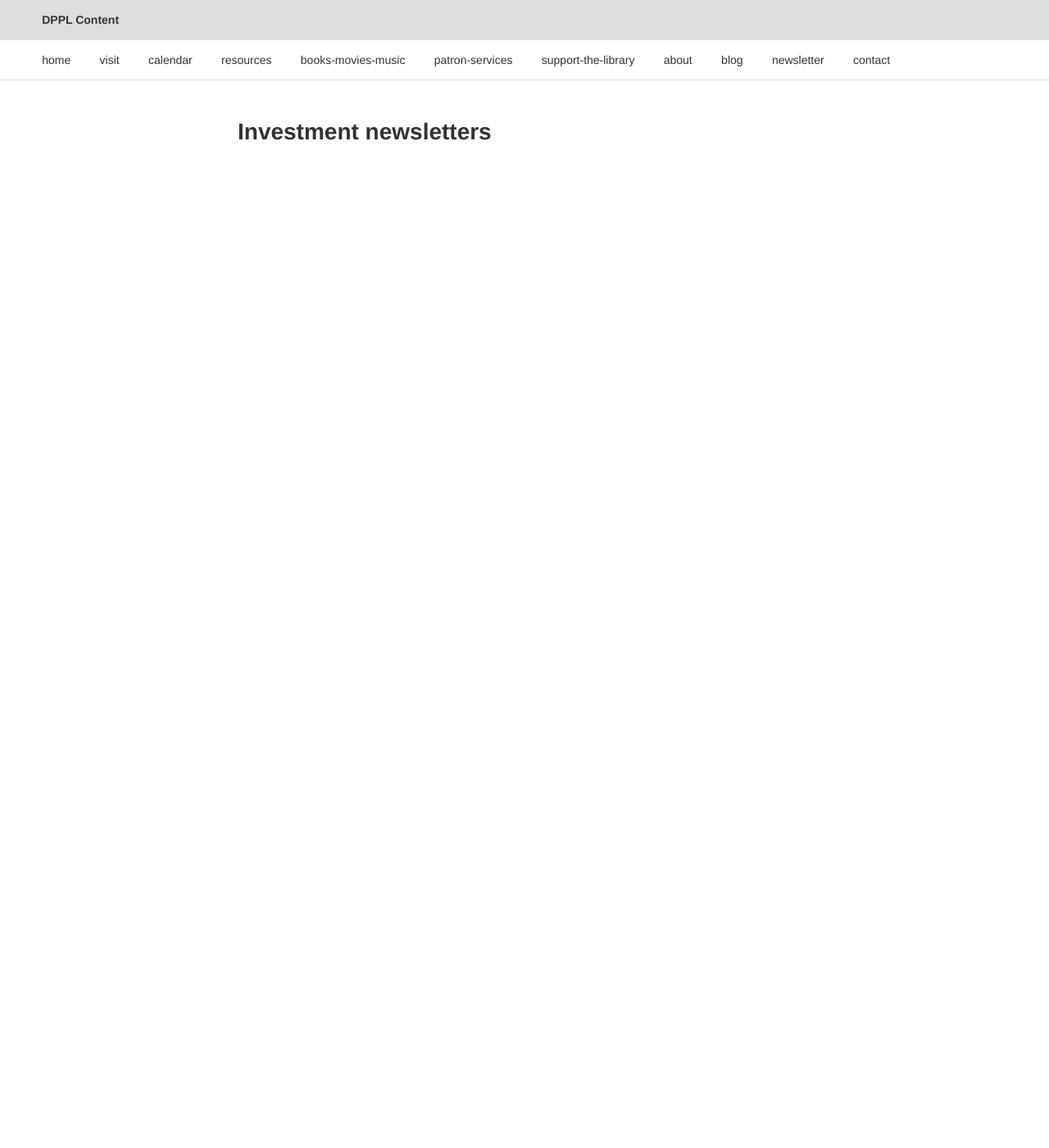
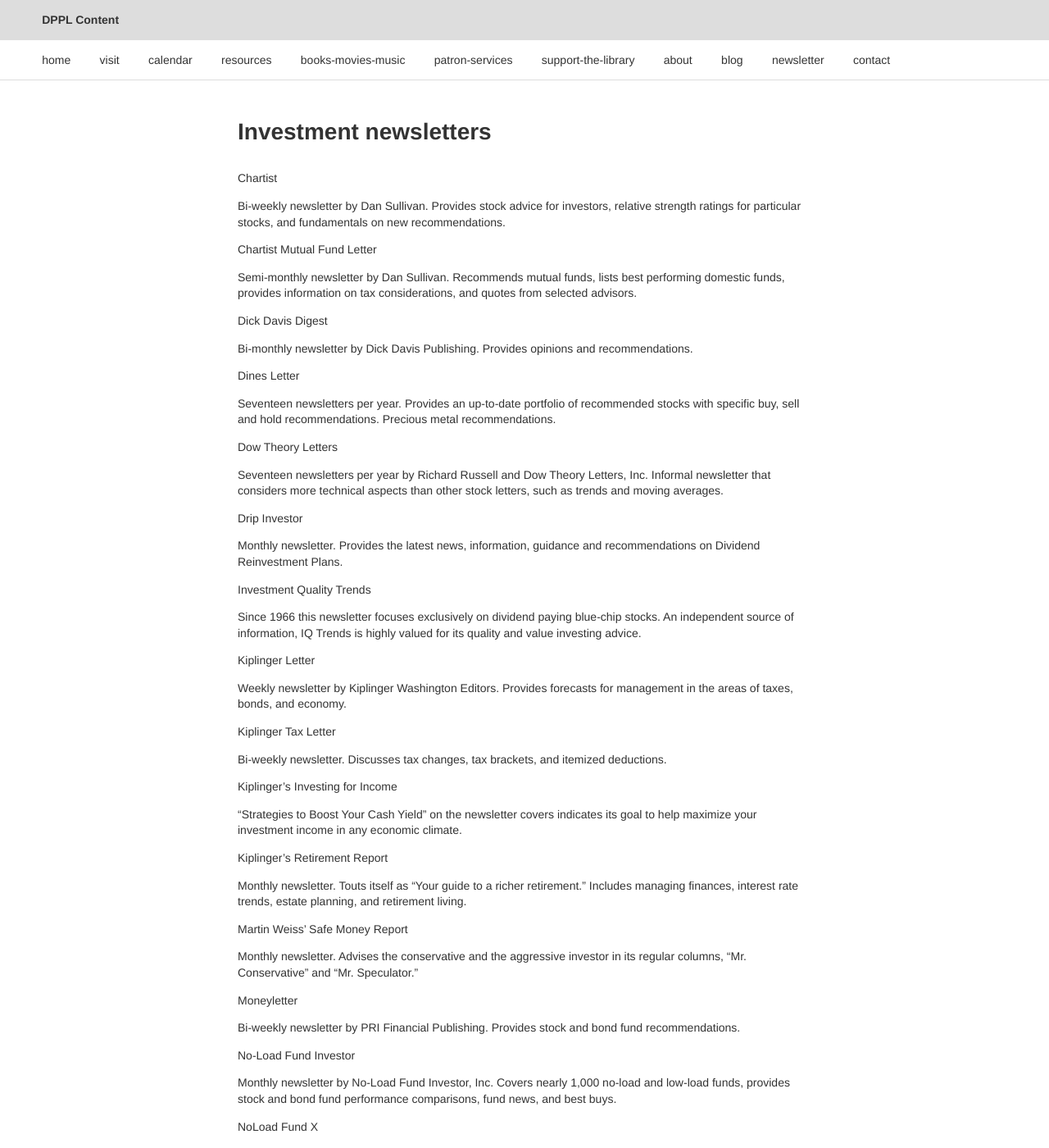
Before and after one commit to dpplweb/dppl-content, a Jekyll site: the page built from _posts/joanne/0434-01-01-investment-newsletters.md, in a window 1280 px wide and 1400 px high. Shown: the whole window at 82% size. Built offline with Jekyll 4.4.1, drawn with Linux system fonts in a browser that asks for light colours; Markdown is read by kramdown in place of the engine named in the settings; some of the changed text lies outside the part shown.

Commit message:
Update list of newsletters dropping some and adding 2 new ones. Create description of 2 new.

```diff
--- a/_posts/joanne/0434-01-01-investment-newsletters.md
+++ b/_posts/joanne/0434-01-01-investment-newsletters.md
@@ -12,3 +12,71 @@ goals: ""
 actions: ""
 published: true
 ---
+
+Chartist
+
+Bi-weekly newsletter by Dan Sullivan. Provides stock advice for investors, relative strength ratings for particular stocks, and fundamentals on new recommendations.
+
+Chartist Mutual Fund Letter
+
+Semi-monthly newsletter by Dan Sullivan. Recommends mutual funds, lists best performing domestic funds, provides information on tax considerations, and quotes from selected advisors.
+
+Dick Davis Digest
+
+Bi-monthly newsletter by Dick Davis Publishing. Provides opinions and recommendations.
+
+Dines Letter
+
+Seventeen newsletters per year. Provides an up-to-date portfolio of recommended stocks with specific buy, sell and hold recommendations. Precious metal recommendations.
+
+Dow Theory Letters
+
+Seventeen newsletters per year by Richard Russell and Dow Theory Letters, Inc. Informal newsletter that considers more technical aspects than other stock letters, such as trends and moving averages.
+
+Drip Investor
+
+Monthly newsletter. Provides the latest news, information, guidance and recommendations on Dividend Reinvestment Plans.
+
+Investment Quality Trends
+
+Since 1966 this newsletter focuses exclusively on dividend paying blue-chip stocks. An independent source of information, IQ Trends is highly valued for its quality and value investing advice.
+
+Kiplinger Letter
+
+Weekly newsletter by Kiplinger Washington Editors. Provides forecasts for management in the areas of taxes, bonds, and economy.
+
+Kiplinger Tax Letter
+
+Bi-weekly newsletter. Discusses tax changes, tax brackets, and itemized deductions.
+
+Kiplinger’s Investing for Income
+
+“Strategies to Boost Your Cash Yield” on the newsletter covers indicates its goal to help   maximize your investment income in any economic climate.
+
+Kiplinger's Retirement Report
+
+Monthly newsletter. Touts itself as "Your guide to a richer retirement." Includes managing finances, interest rate trends, estate planning, and retirement living.
+
+Martin Weiss' Safe Money Report
+
+Monthly newsletter. Advises the conservative and the aggressive investor in its regular columns, “Mr. Conservative” and “Mr. Speculator.”
+
+Moneyletter
+
+Bi-weekly newsletter by PRI Financial Publishing. Provides stock and bond fund recommendations.
+
+No-Load Fund Investor
+
+Monthly newsletter by No-Load Fund Investor, Inc. Covers nearly 1,000 no-load and low-load funds, provides stock and bond fund performance comparisons, fund news, and best buys.
+
+NoLoad Fund X
+
+Monthly newsletter. Rates no-load mutual funds and provides a review of their performances.
+
+Outlook
+
+Weekly newsletter by Standard and Poor's. Appraises growth and stability of stock earnings. Mutual funds occasionally discussed.
+
+Systems & Forecasts
+
+Bi-monthly market-timing newsletter by Gerald and Marvin Appel. Uses statistical models to determine the trading of the components of its Model Portfolio.
```
